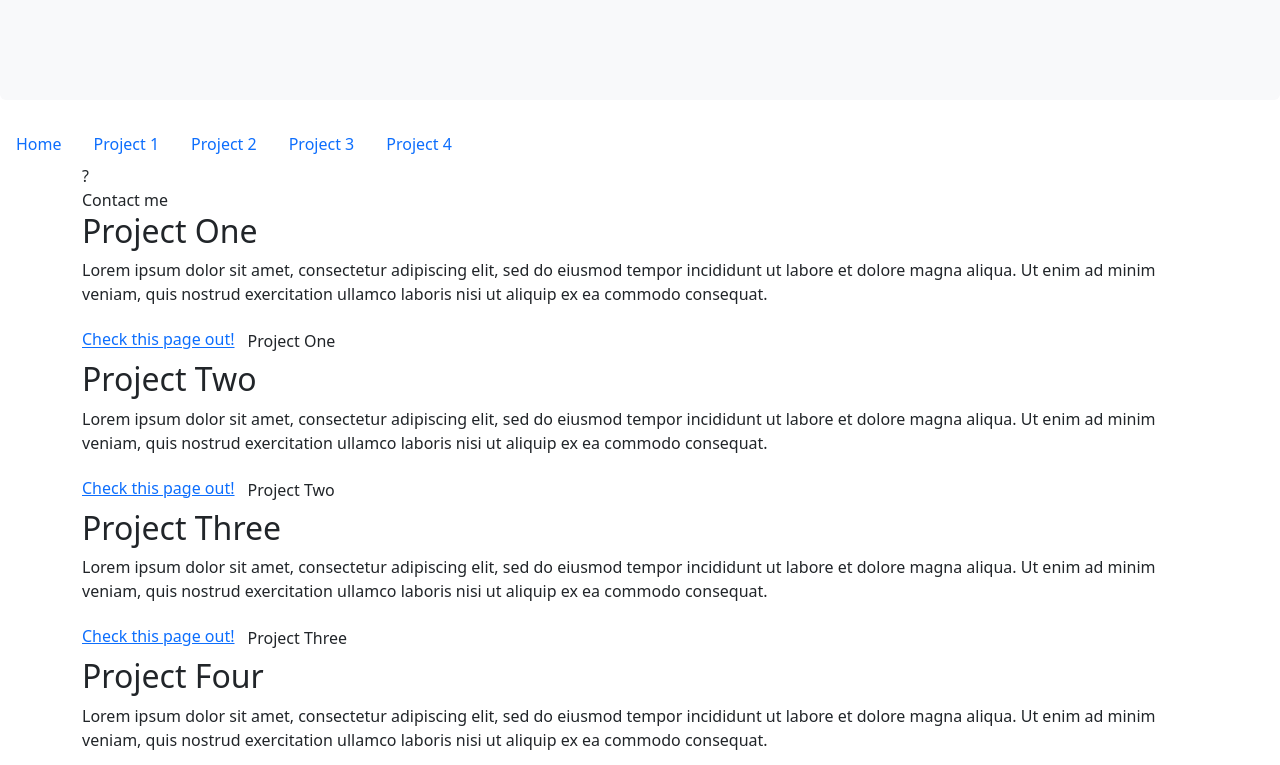
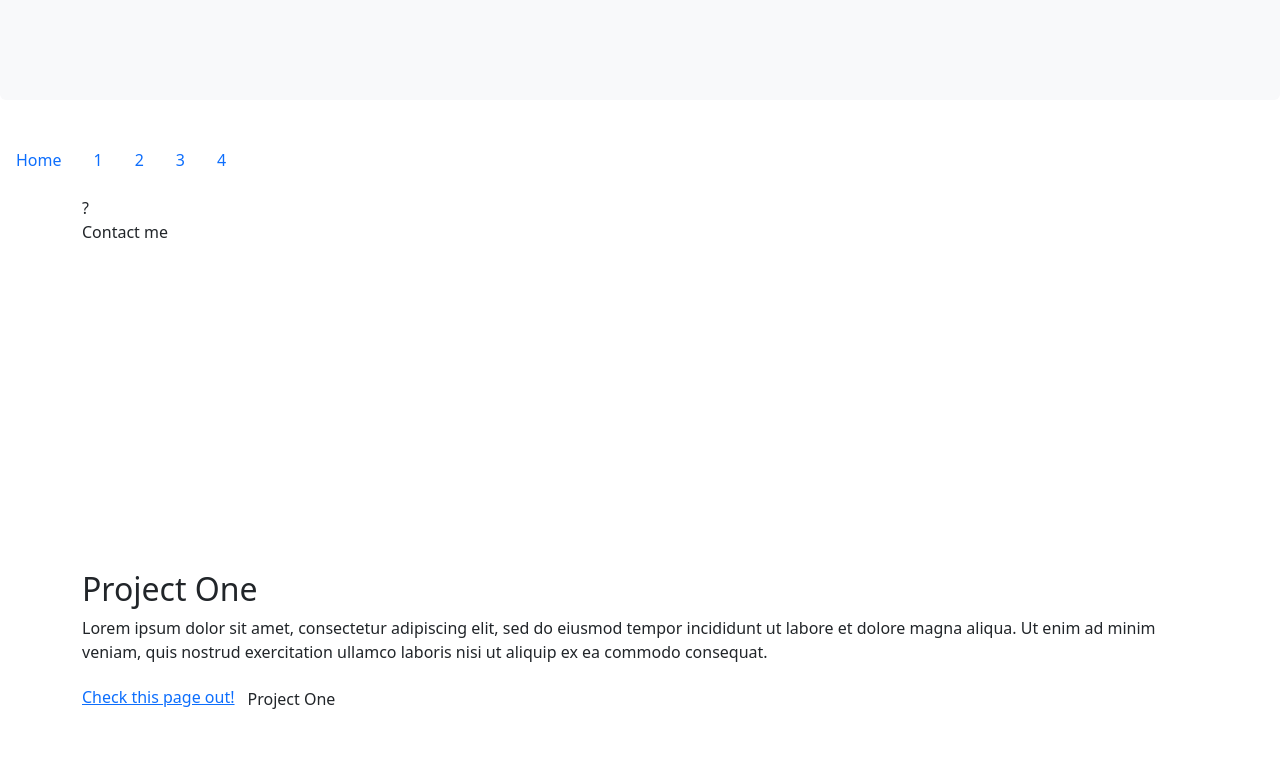
Before and after one commit to Beboothy/unit_9-capstone, a plain HTML site: page index.html in a window 1280 px wide. Shown: the part 700-1465 px from the top of the page. Drawn offline with nearby package versions, Linux system fonts and the light colour scheme.

Commit message:
set up intersection observer; fixed nav;

```diff
--- a/css/styles.css
+++ b/css/styles.css
@@ -39,16 +39,31 @@ body {
   * -----------
 */
 
+
+
+
 #HeadWrap,
 header {
   padding: 0 !important;
 }
 
-header {
+header, section {
   height: 100vh;
   display: flex;
   justify-content: center;
   align-items: center;
+}
+
+/* Nav styles */
+#nav {
+  padding: 1rem 0;
+}
+
+.sticky {
+  position: fixed;
+  top: 0;
+  width: 100%;
+  background-color: white;
 }
 
 /*
--- a/index.html
+++ b/index.html
@@ -16,22 +16,22 @@
         </header>
       </div>
     </div>
-    <nav>
+    <nav id="nav">
       <ul class="nav">
         <li class="nav-item">
           <a class="nav-link active" href="#">Home</a>
         </li>
         <li class="nav-item">
-          <a class="nav-link" href="#">Project 1</a>
+          <a class="nav-link" href="#ProjectOne">1</a>
         </li>
         <li class="nav-item">
-          <a class="nav-link" href="#">Project 2</a>
+          <a class="nav-link" href="#ProjectTwo">2</a>
         </li>
         <li class="nav-item">
-          <a class="nav-link " href="#">Project 3</a>
+          <a class="nav-link " href="#ProjectThree">3</a>
         </li>
         <li class="nav-item">
-          <a class="nav-link " href="#">Project 4</a>
+          <a class="nav-link " href="#ProjectFour">4</a>
         </li>
       </ul>
     </nav>
@@ -39,7 +39,7 @@
       <div id="ModalInner"></div>
       <!-- populate info here -->
       </dialog>
-    <main class="container">
+    <main id="main" class="container">
       <div id="About" class="p1">
         <div class="avatar_icon">?</div>
         <div class="contact">Contact me</div>
--- a/js/app.js
+++ b/js/app.js
@@ -7,7 +7,7 @@ const projectData = [
     id: 'ProjectOne',
     h2: 'Project One',
     description: 'Lorem ipsum dolor sit amet, consectetur adipiscing elit, sed do eiusmod tempor incididunt ut labore et dolore magna aliqua. Ut enim ad minim veniam, quis nostrud exercitation ullamco laboris nisi ut aliquip ex ea commodo consequat.',
-    link: 'https://beboothy.github.io/unit-5_photo_gallery/'
+    link: 'https://beboothy.github.io/unit-3_accessible_form_project_submission/'
   },
   {
     id: 'ProjectTwo',
@@ -19,13 +19,13 @@ const projectData = [
     id: 'ProjectThree',
     h2: 'Project Three',
     description: 'Lorem ipsum dolor sit amet, consectetur adipiscing elit, sed do eiusmod tempor incididunt ut labore et dolore magna aliqua. Ut enim ad minim veniam, quis nostrud exercitation ullamco laboris nisi ut aliquip ex ea commodo consequat.',
-    link: 'https://beboothy.github.io/unit-5_photo_gallery/'
+    link: 'https://beboothy.github.io/unit-6_game_show_app/'
   },
   {
     id: 'ProjectFour',
     h2: 'Project Four',
     description: 'Lorem ipsum dolor sit amet, consectetur adipiscing elit, sed do eiusmod tempor incididunt ut labore et dolore magna aliqua. Ut enim ad minim veniam, quis nostrud exercitation ullamco laboris nisi ut aliquip ex ea commodo consequat.',
-    link: 'https://beboothy.github.io/unit-5_photo_gallery/'
+    link: 'https://beboothy.github.io/unit-8_employee_directory/'
   }
 ]
 
@@ -126,3 +126,50 @@ function closeModal() {
   modalInner.innerHTML = '';
   modal.close();
 }
+
+// Help setting up observer from https://codepen.io/heatherthedev/pen/ajYQWK
+// Callback Observer for Nav
+const navupdate = (entries, observer) => {
+	entries.forEach((entry) => {
+		// verify the element is intersecting
+		if(entry.isIntersecting && entry.intersectionRatio >= 0.55) {
+			// remove old active class
+			document.querySelector('.active').classList.remove('active');
+			// get id of the intersecting section
+			var id = entry.target.getAttribute('id');
+			// find matching link & add appropriate class
+			var newLink = document.querySelector(`[href="#${id}"]`).classList.add('active');
+		}
+	});
+}
+
+// observer start
+const options = {
+	threshold: 0.55
+}
+const observer = new IntersectionObserver(navupdate, options);
+
+// create sections array and call observer on each
+const sections = document.querySelectorAll('section');
+
+sections.forEach((section) => {
+	observer.observe(section);
+});
+
+
+// sticky header
+window.onscroll = function() {
+  setSticky();
+};
+
+nav = document.getElementById('nav');
+
+var sticky = nav.offsetTop;
+
+function setSticky() {
+  if(window.pageYOffset >= sticky) {
+    nav.classList.add('sticky')
+  } else {
+    nav.classList.remove('sticky')
+  }
+}
```
